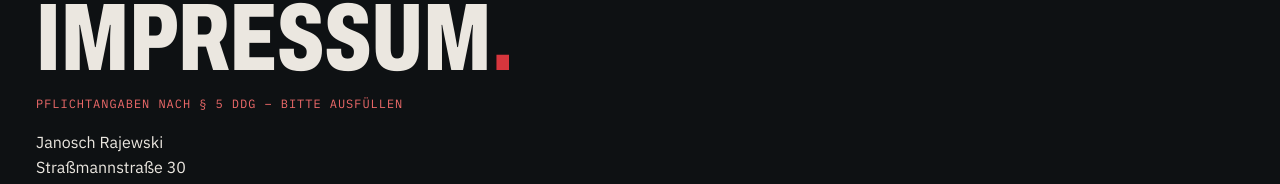
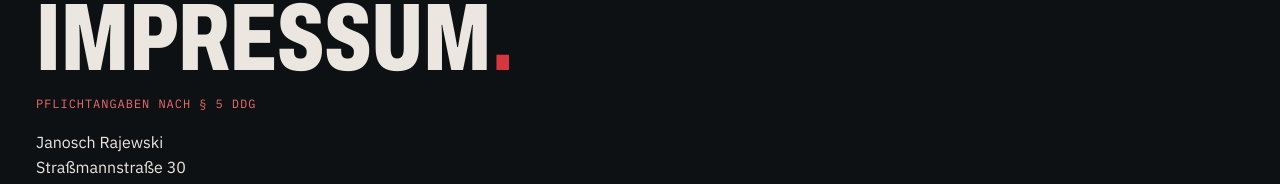
Before and after one commit to janoschrski/portfolio, a plain HTML site: page public/impressum.html in a window 1280 px wide. Shown: the part 139-323 px from the top of the page. Drawn offline with Linux system fonts and the light colour scheme; no server answers.

Commit message:
Update impressum.html

```diff
--- a/public/impressum.html
+++ b/public/impressum.html
@@ -188,7 +188,7 @@ footer a:hover{color:var(--fg)}
 </head><body>
 <header class="nav"><div class="wrap"><a class="brand" href="/"><i></i>Janosch Rajewski</a><nav><a class="cta-link" href="/">← Zur Startseite</a></nav></div></header>
 <main class="wrap legal"><h2>Impressum<span class="dot">.</span></h2>
-<p class="mono red">Pflichtangaben nach § 5 DDG – bitte ausfüllen</p>
+<p class="mono red">Pflichtangaben nach § 5 DDG</p>
 <p>Janosch Rajewski<br>Straßmannstraße 30<br>10249 Berlin<br>Deutschland</p>
 <p>E-Mail: janosch.rajewski@gmail.com<br>
 <p>Verantwortlich für den Inhalt nach § 18 Abs. 2 MStV: Janosch Rajewski, Anschrift wie oben.</p>
```
